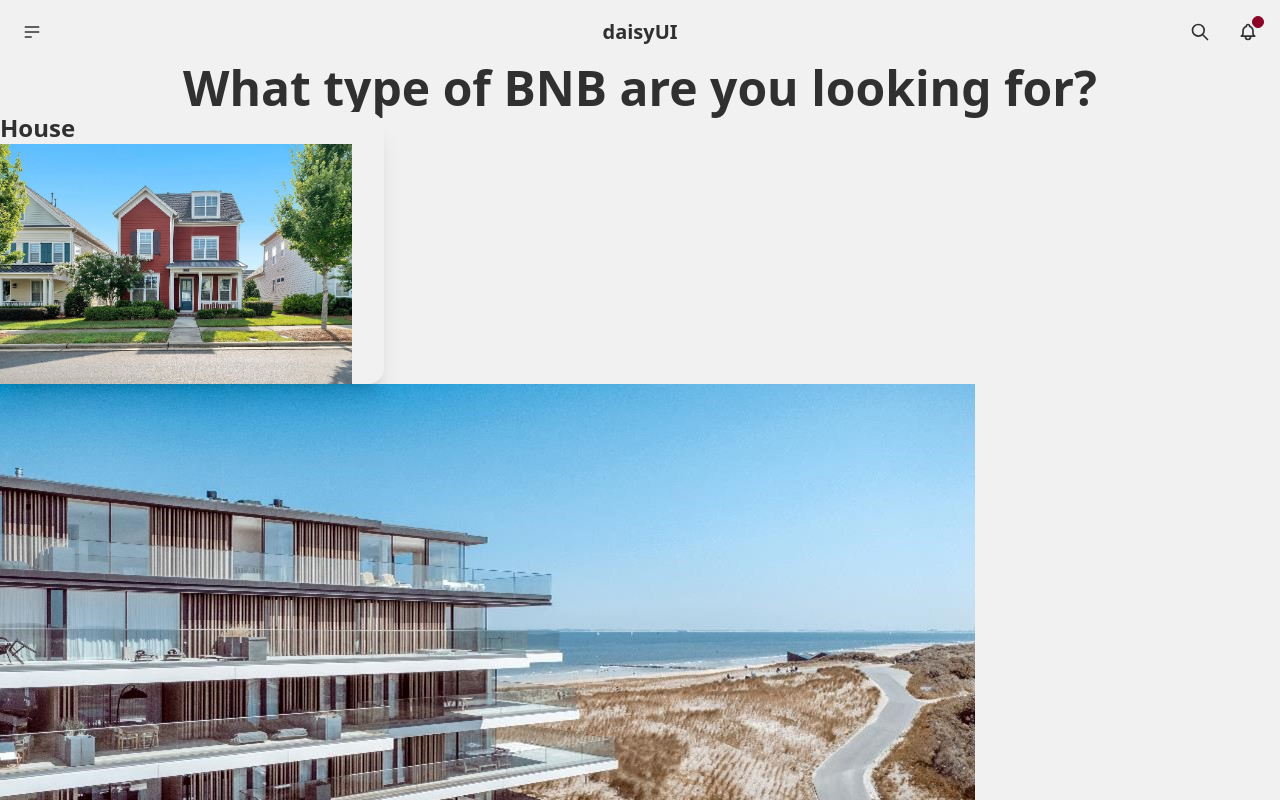
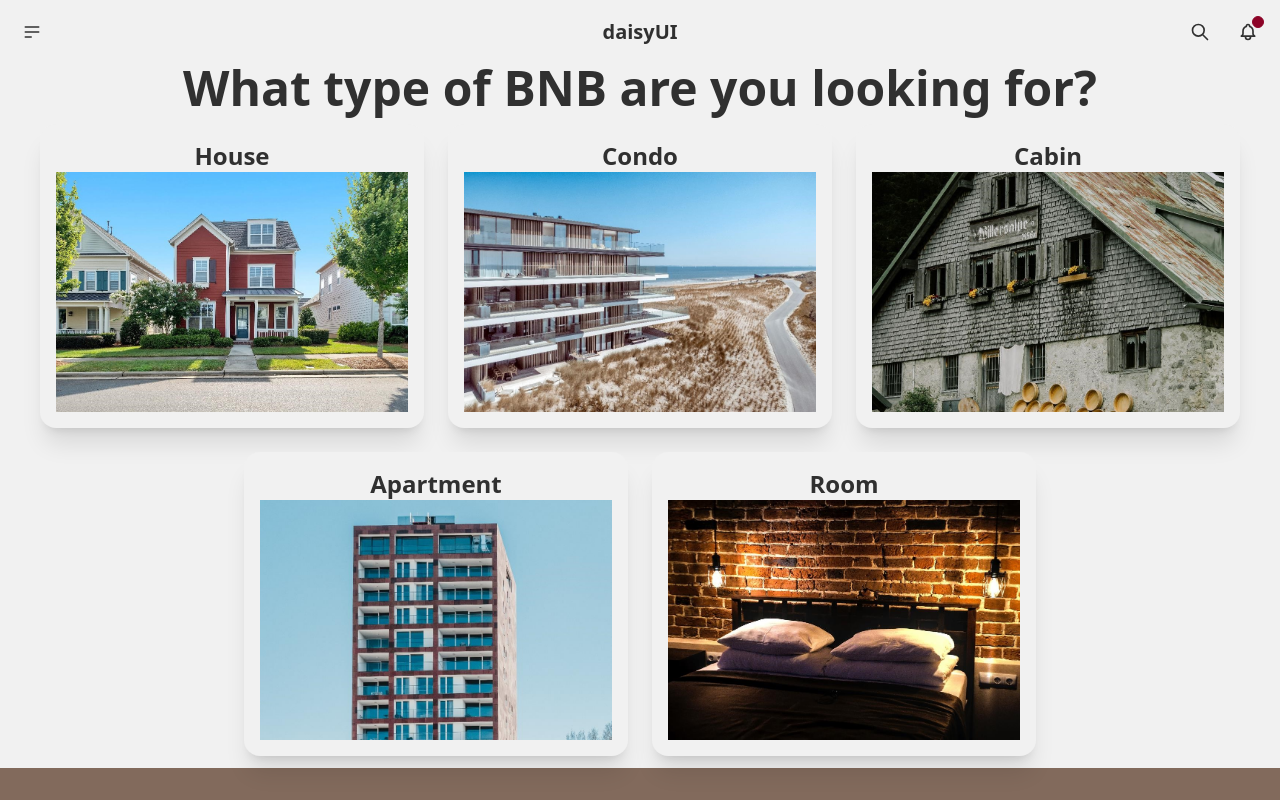
Before and after one commit to huntersteffner/bnb-network, a React (Create React App) app: page / in a window 1280 px wide. Shown: the top 800 px of the page. Built offline with nearby package versions, Linux system fonts and the light colour scheme; no server answers; the database is empty.

Commit message:
Explore page styling

```diff
--- a/src/index.css
+++ b/src/index.css
@@ -6,6 +6,16 @@
     @apply text-center font-bold text-3xl md:text-5xl;
 }
 
+.explore-card {
+    @apply card justify-center items-center py-4 w-96 bg-base-100 shadow-xl my-3 md:mx-3;
+}
+.explore-title {
+    @apply text-2xl font-bold;
+}
+.explore-link {
+    @apply object-cover w-[22rem] h-[15rem];
+}
+
 .input-el {
     @apply input input-bordered input-secondary;
 }
--- a/src/pages/Explore.jsx
+++ b/src/pages/Explore.jsx
@@ -11,32 +11,32 @@ const Explore = () => {
     <>
       <Carousel />
       <h1 className="title">What type of BNB are you looking for?</h1>
-      <div className="">
-        <div className="card w-96 bg-base-100 shadow-xl">
-          <Link to="/explore-results/house">
-          <p className="text-2xl font-bold">House</p>
+      <div className="flex flex-col justify-center items-center md:flex-row md:flex-wrap">
+
+          <Link className="explore-card" to="/explore-results/house">
+            <p className="explore-title">House</p>
             <img
-              className="object-cover w-[22rem] h-[15rem]"
+              className="explore-link"
               src={houseLink}
               alt="House"
             />
           </Link>
-        </div>
-        <Link to="/explore-results/condo">
-          <img src={condoLink} alt="Condo" />
-          <p>Condo</p>
+
+        <Link className="explore-card" to="/explore-results/condo">
+          <p className='explore-title'>Condo</p>
+          <img className="explore-link" src={condoLink} alt="Condo" />
         </Link>
-        <Link to="/explore-results/cabin">
-          <img src={cabinLink} alt="Cabin" />
-          <p>Cabin</p>
+        <Link className="explore-card" to="/explore-results/cabin">
+          <p className='explore-title'>Cabin</p>
+          <img className="explore-link" src={cabinLink} alt="Cabin" />
         </Link>
-        <Link to="/explore-results/apartment">
-          <img src={apartmentLink} alt="Apartment" />
-          <p>Apartment</p>
+        <Link className="explore-card" to="/explore-results/apartment">
+          <p className='explore-title'>Apartment</p>
+          <img className="explore-link" src={apartmentLink} alt="Apartment" />
         </Link>
-        <Link to="/explore-results/room">
-          <img src={roomLink} alt="Room" />
-          <p>Room</p>
+        <Link className="explore-card" to="/explore-results/room">
+          <p className='explore-title'>Room</p>
+          <img className="explore-link" src={roomLink} alt="Room" />
         </Link>
       </div>
     </>
```
